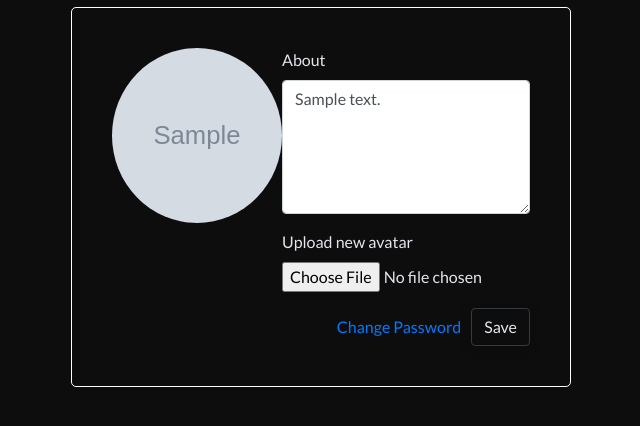
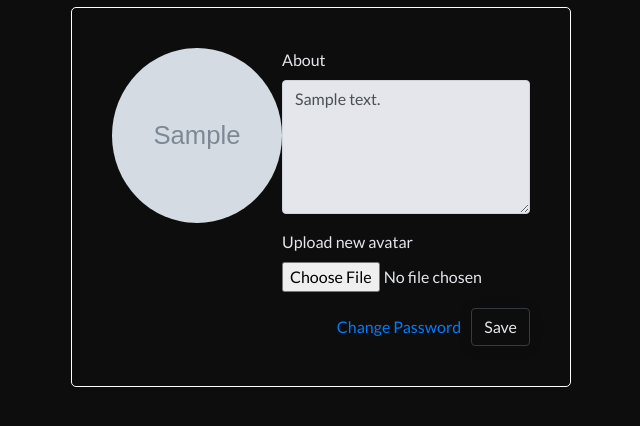
Before and after one commit to blunt008/Gify, a Django app: a page that uses account/templates/base.html in a window 1280 px wide. Shown: the part 56-482 px from the top of the page, without its empty margins (319-959 px from the left). Run offline with Django 3.2, Linux system fonts and the light colour scheme; a user stored in the database is signed in; tables that the repository leaves empty hold one stand-in row (values such as "Sample post"); grey boxes marked "Sample" are stand-in pictures; some libraries are stand-ins or nearby versions.

Commit message:
Changed background and border color of edit profile textarea

```diff
--- a/account/static/css/base.css
+++ b/account/static/css/base.css
@@ -231,6 +231,15 @@ p {
     font-size: 0.9rem;
 }
 
+#id_about {
+    background: rgb(228, 230, 235);
+}
+
+#id_about:focus {
+    outline: none !important;
+    border: 1px solid rgb(228, 230, 235);
+}
+
 #save-edit {
     display: flex;
     justify-content: flex-end;
```
